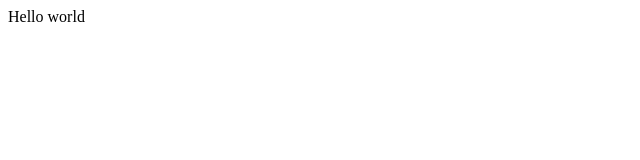
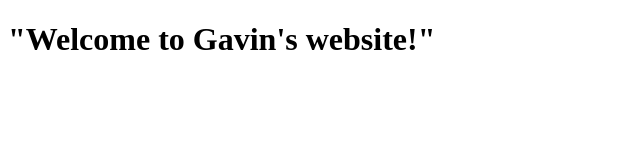
Before and after one commit to gmangis/Tutorialwebsite, a plain HTML site: page index.html in a window 1280 px wide. Shown: the whole page, without its empty margins (0-640 px from the left). Drawn offline with Linux system fonts and the light colour scheme.

Commit message:
Added h1 message welcoming to my website

```diff
--- a/index.html
+++ b/index.html
@@ -9,7 +9,7 @@
 </head>
 
 <body>
-  Hello world
+  <h1>"Welcome to Gavin's website!"</h1>
   <script src="script.js"></script>
 
   <!--
```
